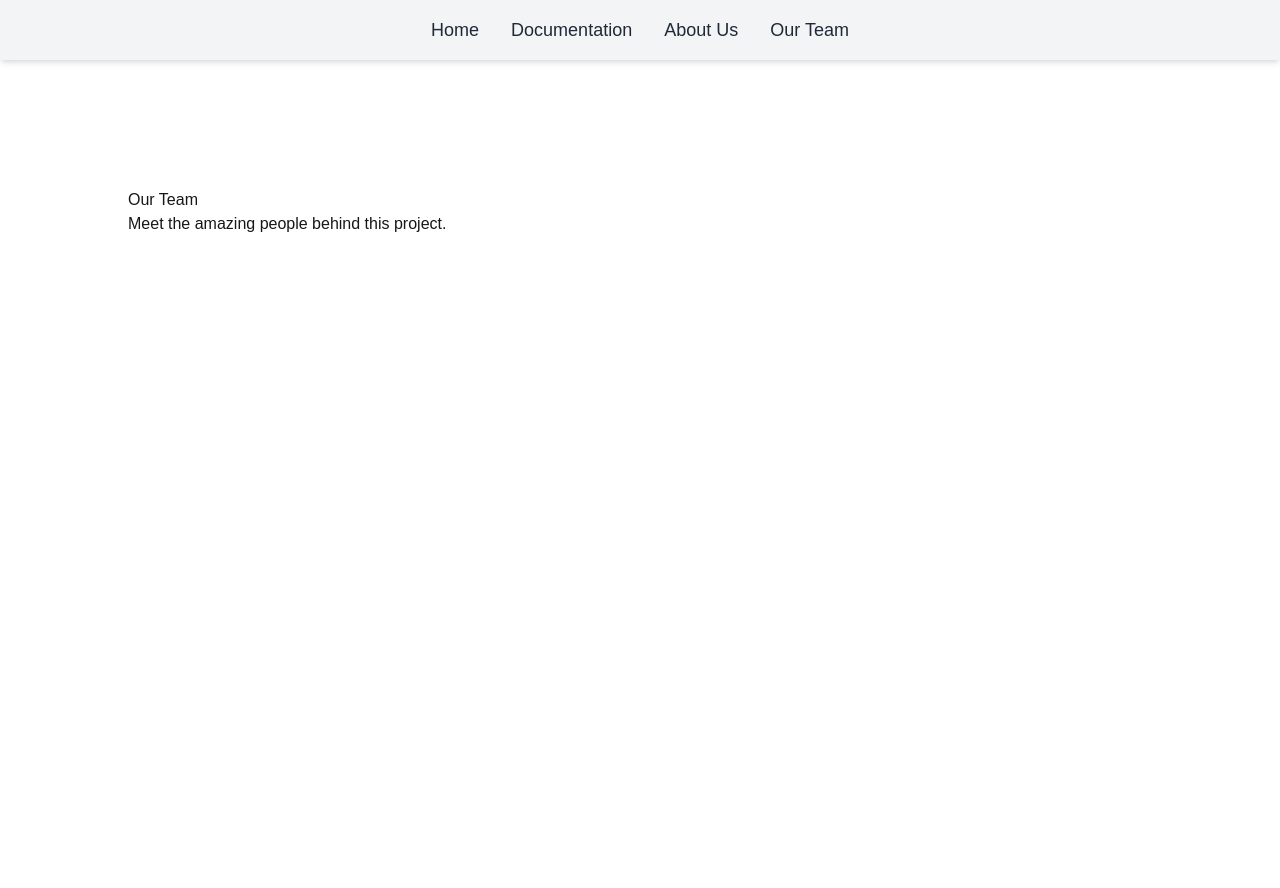
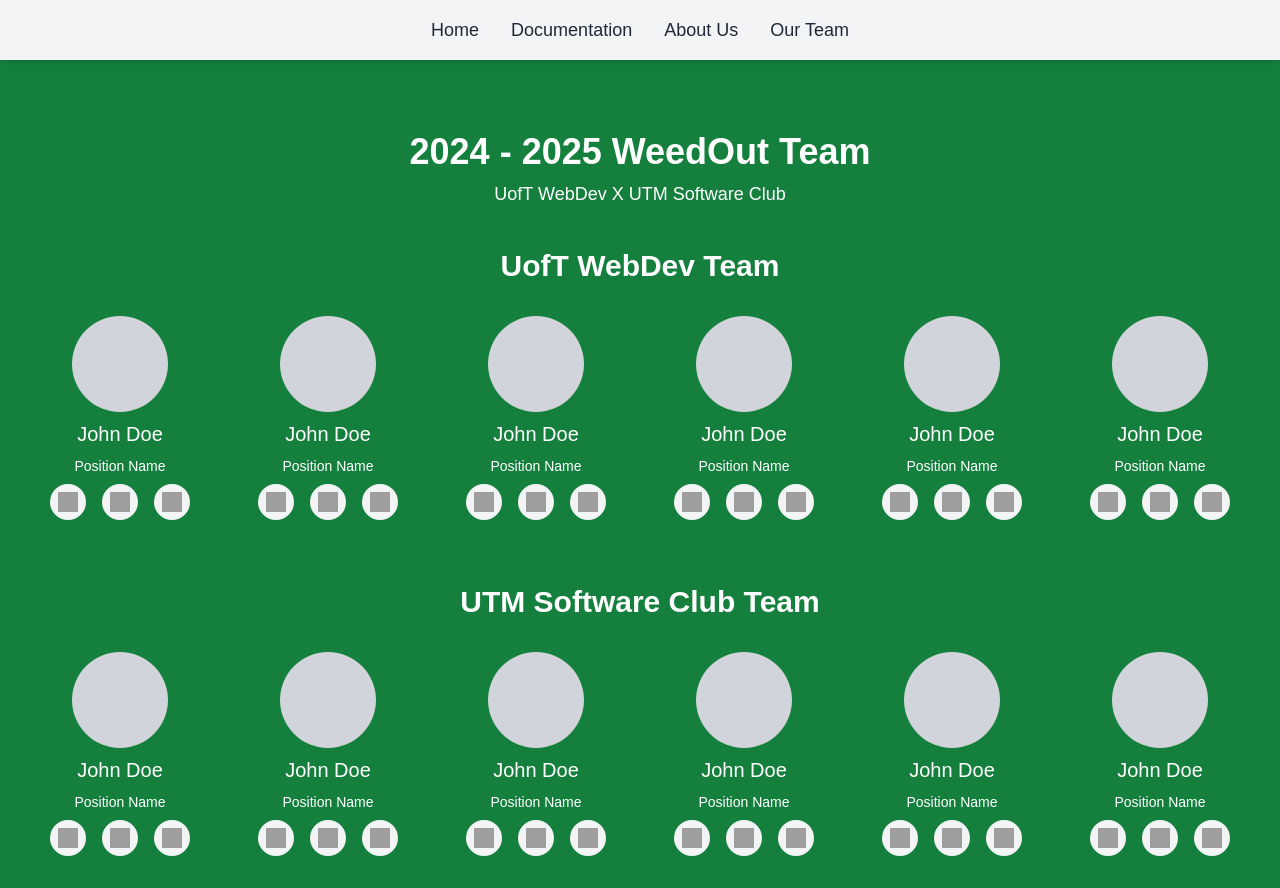
Before and after one commit to uoftweb-admin/weedout-project, a Next.js app in the folder frontend/: page /our-team in a window 1280 px wide. Before the commit the page ends 800 px from the top, so only its background shows below. Built offline with nearby package versions, Linux system fonts and the light colour scheme; grey boxes are pictures that could not be loaded.

Commit message:
Updated our-team page

```diff
--- a/frontend/app/our-team/page.jsx
+++ b/frontend/app/our-team/page.jsx
@@ -1,10 +1,75 @@
 import React from "react";
 
 export default function OurTeamPage() {
-    return (
-      <>
-        <h1 style={{marginTop: "10%", marginLeft: "10%"}}>Our Team</h1>
-        <p style={{marginLeft: "10%"}}>Meet the amazing people behind this project.</p>
-      </>
-    );
-  }
+  const teamData = [
+    {
+      teamName: "UofT WebDev Team",
+      members: Array(6).fill({ name: "John Doe", position: "Position Name" }),
+    },
+    {
+      teamName: "UTM Software Club Team",
+      members: Array(6).fill({ name: "John Doe", position: "Position Name" }),
+    },
+  ];
+
+  return (
+    <div className="bg-green-700 min-h-screen p-8">
+      <h1 className="text-white text-4xl font-bold text-center mt-10">2024 - 2025 WeedOut Team</h1>
+      <p className="text-white text-lg text-center mt-2">UofT WebDev X UTM Software Club</p>
+      <div className="mt-10 space-y-16">
+        {teamData.map((team, index) => (
+          <div key={index}>
+            <h2 className="text-white text-3xl font-semibold text-center">{team.teamName}</h2>
+            <div className="grid grid-cols-3 md:grid-cols-6 gap-8 mt-8 justify-items-center">
+              {team.members.map((member, idx) => (
+                <div
+                  key={idx}
+                  className="flex flex-col items-center text-white space-y-2"
+                >
+                  <div className="w-24 h-24 bg-gray-300 rounded-full"></div>
+                  <h3 className="text-xl font-medium">{member.name}</h3>
+                  <p className="text-sm">{member.position}</p>
+                  <div className="flex space-x-4 mt-2">
+                    <a
+                      href="#"
+                      className="bg-gray-100 p-2 rounded-full"
+                      aria-label="GitHub"
+                    >
+                      <img
+                        src="/github-icon.png"
+                        alt="GitHub"
+                        className="w-5 h-5"
+                      />
+                    </a>
+                    <a
+                      href="#"
+                      className="bg-gray-100 p-2 rounded-full"
+                      aria-label="LinkedIn"
+                    >
+                      <img
+                        src="/linkedin-icon.png"
+                        alt="LinkedIn"
+                        className="w-5 h-5"
+                      />
+                    </a>
+                    <a
+                      href="#"
+                      className="bg-gray-100 p-2 rounded-full"
+                      aria-label="Email"
+                    >
+                      <img
+                        src="/email-icon.png"
+                        alt="Email"
+                        className="w-5 h-5"
+                      />
+                    </a>
+                  </div>
+                </div>
+              ))}
+            </div>
+          </div>
+        ))}
+      </div>
+    </div>
+  );
+}
--- a/frontend/package.json
+++ b/frontend/package.json
@@ -9,7 +9,7 @@
     "lint": "next lint"
   },
   "dependencies": {
-    "next": "15.1.4",
+    "next": "^15.1.4",
     "react": "^19.0.0",
     "react-dom": "^19.0.0"
   },
```
Also changed, not shown: 1 other file (tests, documents, lock files or other folders).
